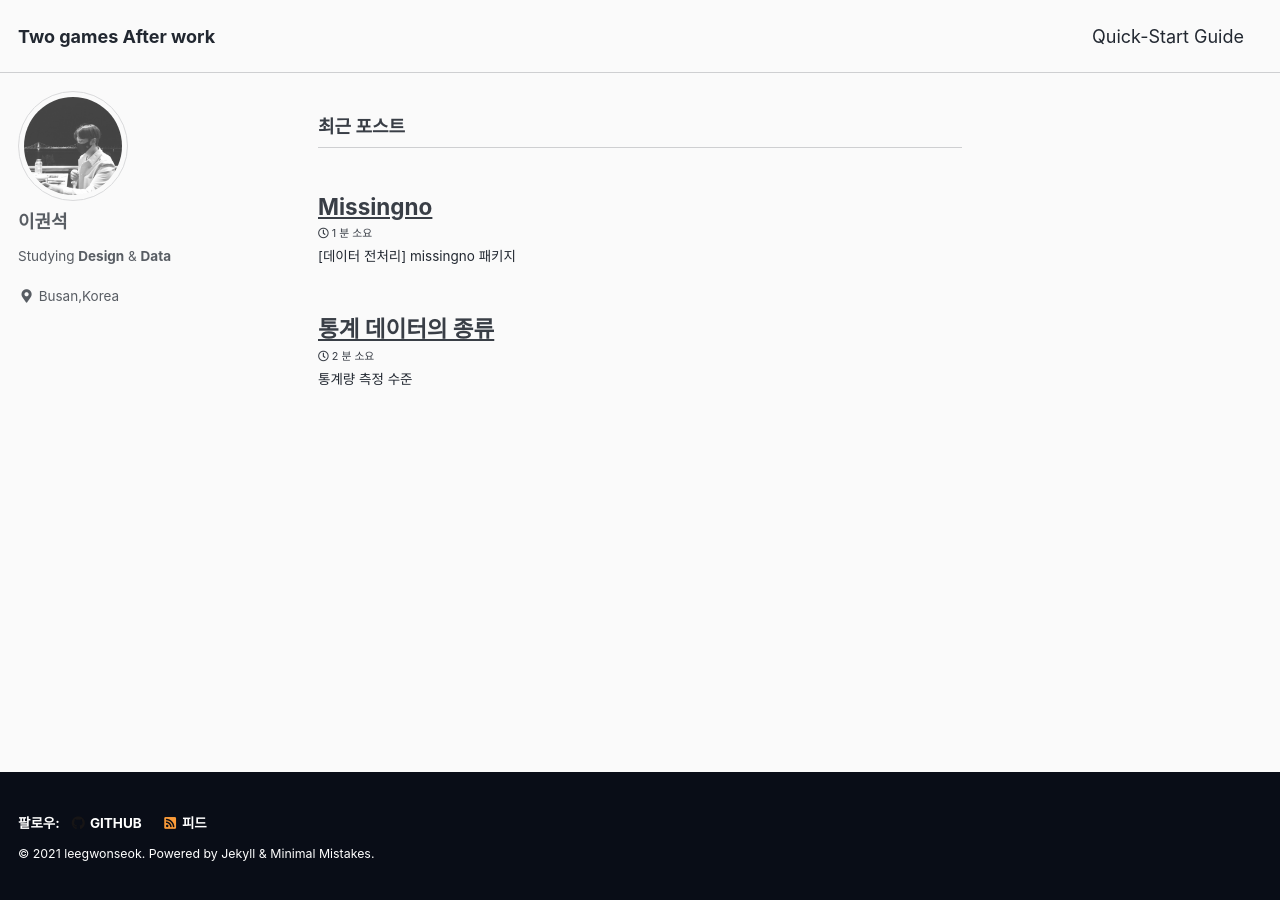
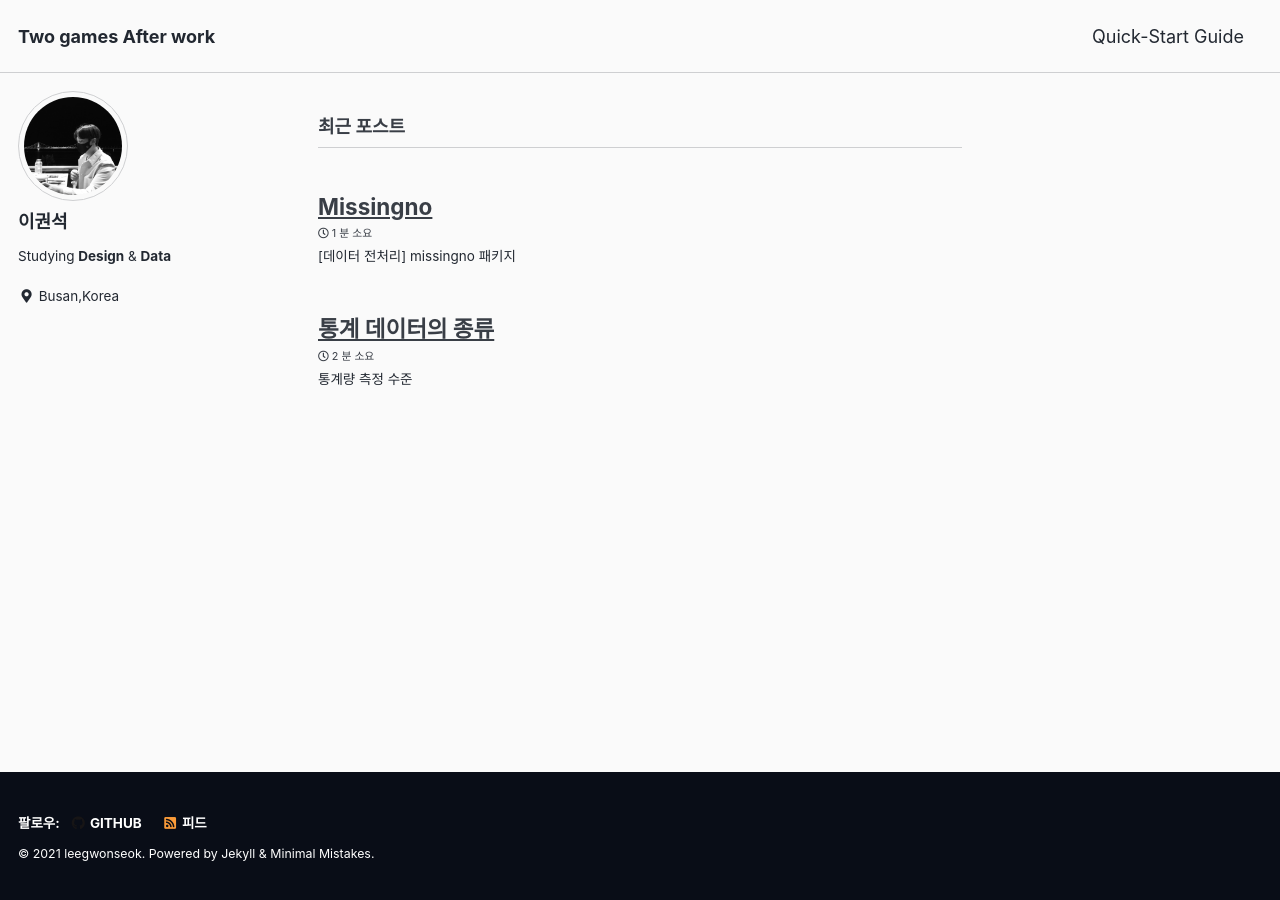
Before and after one commit to LEEGWONSEOK/LEEGWONSEOK.github.io, a Jekyll site: the page built from index.html, in a window 1280 px wide. Built offline with Jekyll 4.4.1, drawn with Linux system fonts in a browser that asks for light colours; cached includes are drawn as plain includes; the list of posts is cut into pages by our own code.

Commit message:
Update _sidebar.scss

```diff
--- a/_sass/minimal-mistakes/_sidebar.scss
+++ b/_sass/minimal-mistakes/_sidebar.scss
@@ -19,7 +19,7 @@
   @include breakpoint($large) {
     float: left;
     width: calc(#{$right-sidebar-width-narrow} - 1em);
-    opacity: 0.75;
+    opacity: 1;         //0.75;
     -webkit-transition: opacity 0.2s ease-in-out;
     transition: opacity 0.2s ease-in-out;
 
```
